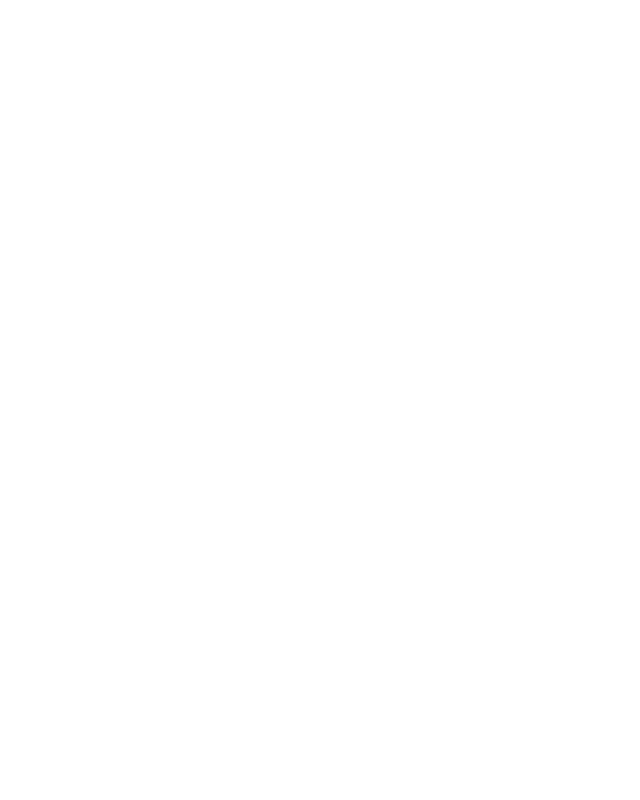
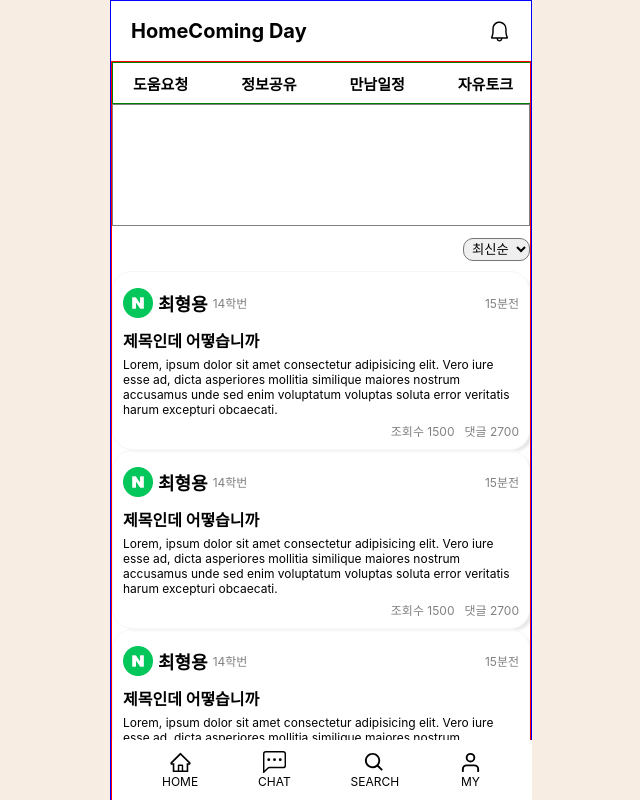
Before and after one commit to jennywoon/HomeComingDay, a React (Create React App) app: page /test in a window 1280 px wide. Before the commit this address had no page. Shown: the top 800 px of the page, without its empty margins (319-959 px from the left). Built offline with nearby package versions, Linux system fonts and the light colour scheme.

Commit message:
미디어쿼리 테스트

```diff
--- a/src/App.js
+++ b/src/App.js
@@ -4,19 +4,9 @@
 // import "slick-carousel/slick/slick-theme.css";
 
 function App() {
-  function setScreenSize() {
-    let vh = window.innerHeight * 0.01;
-    document.documentElement.style.setProperty("--vh", `${vh}px`);
-  }
-  useEffect(() => {
-    setScreenSize();
-  });
 
   return (
-
-    <>
       <Router />
-    </>
   )
 }
 
--- a/src/components/BottomTap.jsx
+++ b/src/components/BottomTap.jsx
@@ -38,10 +38,11 @@
 export default BottomTap;
 
 const SecondWrap = styled.div`
-    /* width: 420px; */
-    width: 100%;
+    width: 420px;
+    /* width: 100%; */
     position: fixed;
     bottom: 0;
+    background-color: white;
 `
 const Bottom = styled.div`
     height: 60px;
--- a/src/components/Help.jsx
+++ b/src/components/Help.jsx
@@ -112,7 +112,7 @@
 
 const Banner = styled.div`
     /* width: 420px; */
-    width: 100vw;
+    /* width: 100vw; */
     height: 120px;
     border: 1px solid gray;
     margin-bottom: 12px;
--- a/src/components/Home.jsx
+++ b/src/components/Home.jsx
@@ -1,5 +1,6 @@
 import React from 'react';
 import styled from 'styled-components';
+import BottomTap from './BottomTap';
 import HeaderTap from "./HeaderTap"
 import Help from './Help';
 
@@ -8,6 +9,7 @@
         <HomeContainer>
             <HeaderTap/>
             <Help/>
+            <BottomTap/>
         </HomeContainer>
     );
 };
@@ -15,9 +17,9 @@
 export default Home;
 
 const HomeContainer = styled.div`
-    width: 100%;
+    /* width: 100%; */
     /* height: 800px; */
-    height: 88vh;
+    height: 100%;
     /* height: calc(var(--vh, 1vh) * 93); */
     border: 1px solid red;
     display: flex;
--- a/src/components/Layout.jsx
+++ b/src/components/Layout.jsx
@@ -9,7 +9,7 @@
             <LayoutWrap>
                 <Header />
                 <LayoutContents>{children}</LayoutContents>
-                <BottomTap/>
+                {/* <BottomTap/> */}
             </LayoutWrap>
         </LayoutContainer>
     );
@@ -27,9 +27,10 @@
 `
 
 const LayoutWrap = styled.div`
-    /* width: 420px;
-    height: 929px; */
-    height: 100%;
+    width: 420px;
+    /* height: 929px; */
+    /* width: 100%;
+    height: 100%; */
     /* height: calc(var(--vh, 1vh) * 100); */
     border: 1px solid blue;
     background-color: white;
--- /dev/null
+++ b/src/components/Test.jsx
@@ -0,0 +1,26 @@
+import React from 'react';
+import { useMediaQuery } from "react-responsive"
+import MainPage from '../pages/MainPage';
+
+const Test = () => {
+
+    const isPc = useMediaQuery({
+        query: "(min-width:1024px)"
+    });
+    const isTablet = useMediaQuery({
+        query: "(min-width:768px) and (max-width:1023px)"
+    });
+    const isMobile = useMediaQuery({
+        query: "(max-width:767px)"
+    });
+
+    return (
+        <div>
+            {isPc && <MainPage/>}
+            {isTablet && <MainPage/>}
+            {isMobile && <MainPage/>}
+        </div>
+    );
+};
+
+export default Test;
--- a/src/shared/Router.js
+++ b/src/shared/Router.js
@@ -5,6 +5,7 @@
 import SignUpPage from "../pages/SignUpPage";
 import MainHelp from "../pages/MainHelp"
 import MainPage from "../pages/MainPage";
+import Test from "../components/Test"
 
 const Router = () => {
 
@@ -16,6 +17,7 @@
         <Route path="/signup" element={<SignUpPage />}></Route>
         <Route path="/" element={<MainPage />} />
         <Route path="/mainhelp" element={<MainHelp />} />
+        <Route path="/test" element={<Test />} />
       </Routes>
     </BrowserRouter>
   );
```
